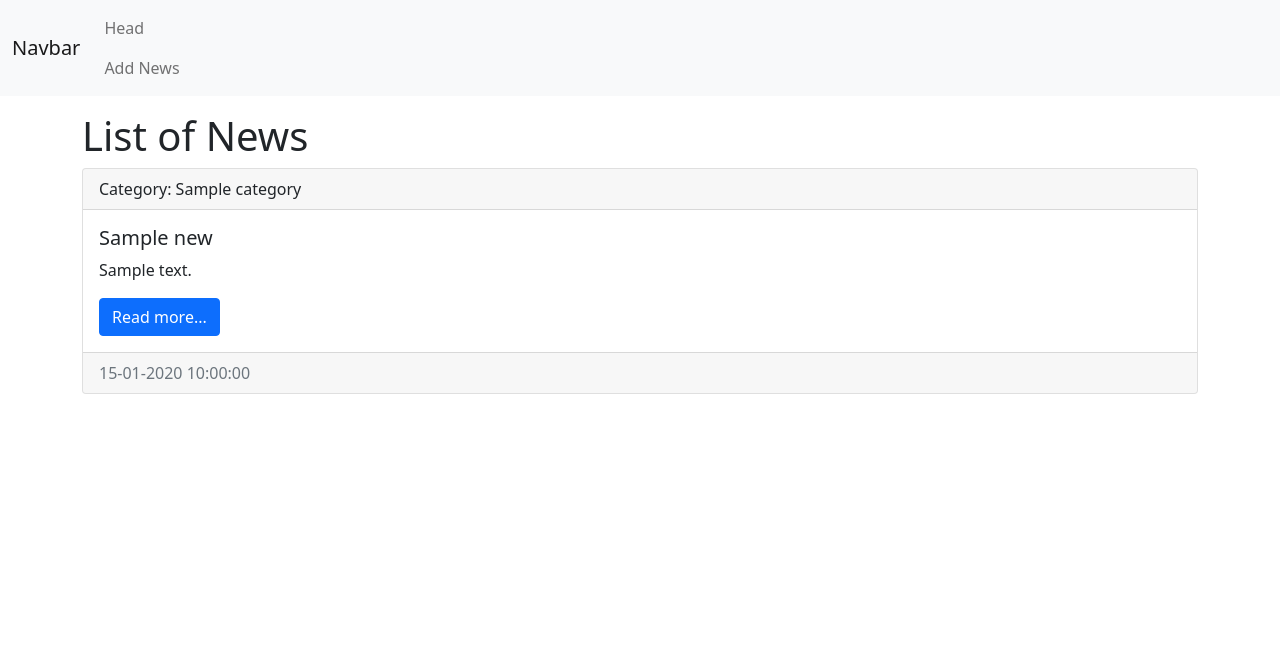
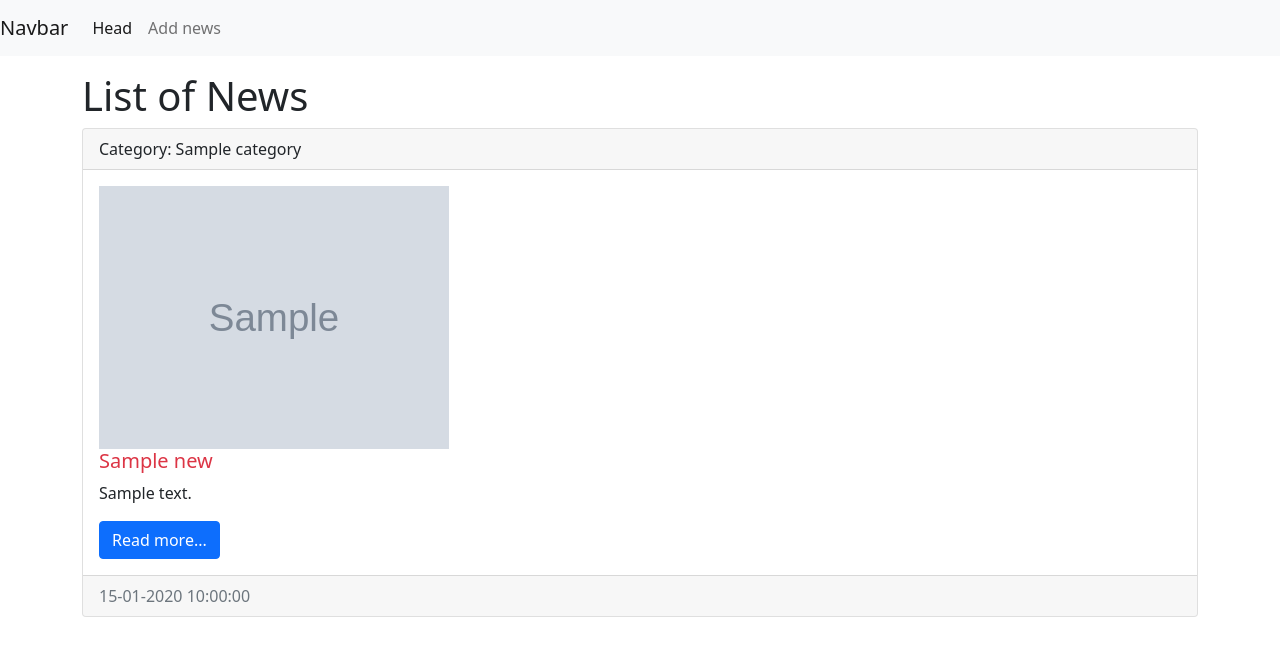
Before and after one commit to veter-v/news_site, a Django app: page / in a window 1280 px wide. Shown: the top 656 px of the page. Run offline with Django 4.2, Linux system fonts and the light colour scheme; tables that the repository leaves empty hold one stand-in row (values such as "Sample post"); grey boxes marked "Sample" are stand-in pictures.

Commit message:
Updated index.html (add photos)

```diff
--- a/news_site/news/templates/news/index.html
+++ b/news_site/news/templates/news/index.html
@@ -26,29 +26,26 @@
 
         <!-- Bootstrap CSS -->
         <link href="https://cdn.jsdelivr.net/npm/bootstrap@5.1.3/dist/css/bootstrap.min.css" rel="stylesheet"
-          integrity="sha384-1BmE4kWBq78iYhFldvKuhfTAU6auU8tT94WrHftjDbrCEXSU1oBoqyl2QvZ6jIW3" crossorigin="anonymous">
+              integrity="sha384-1BmE4kWBq78iYhFldvKuhfTAU6auU8tT94WrHftjDbrCEXSU1oBoqyl2QvZ6jIW3"
+              crossorigin="anonymous">
 
         <title>{{ title }}</title>
     </head>
     <body>
 
 
-<nav class="navbar navbar-expand-lg navbar-light bg-light">
-    <div class="container-fluid">
-        <a class="navbar-brand" href="/">Navbar</a>
-        <button class="navbar-toggler" type="button" data-bs-toggle="collapse" data-bs-target="#navbarSupportedContent"
-                aria-controls="navbarSupportedContent" aria-expanded="false" aria-label="Toggle navigation">
+        <nav class="navbar navbar-expand-sm navbar-light bg-light">
+            <a class="navbar-brand" href="#">Navbar</a>
+            <button class="navbar-toggler" type="button" data-bs-toggle="collapse"
+                    data-bs-target="#navbarSupportedContent" aria-controls="navbarSupportedContent"
+                    aria-expanded="false" aria-label="Переключатель навигации">
                 <span class="navbar-toggler-icon"></span>
             </button>
             <div class="collapse navbar-collapse" id="navbarSupportedContent">
-            <ul class="navbar-nav me-auto mb-2 mb-lg-0">
-
-                <li class="nav-item">
-                    <a class="nav-link" href="/">Head</a>
-                    <a class="nav-link" href="/">Add News</a>
-                </li>
+                <ul class="navbar-nav mr-auto">
+                    <li class="nav-item"><a class="nav-link active" aria-current="page" href="/">Head</a></li>
+                    <li class="nav-item"><a class="nav-link" href="#">Add news</a></li>
                 </ul>
-        </div>
             </div>
         </nav>
 
@@ -62,9 +59,22 @@
                             Category: {{ item.category }}
                         </div>
                         <div class="card-body">
-                    <h5 class="card-title">{{item.title}}</h5>
-                    <p class="card-text">{{ item.content }}</p>
-                    <a href="#" class="btn btn-primary">Read more...</a>
+                            <div class="media">
+                                {% if item.photo %}
+                                    <img src="{{ item.photo.url }}" alt="news_photo" width="350" class="mr-3">
+                                {% else %}
+                                    <img src="https://picsum.photos/id/1060/350/300?blur=2" alt="lorem_picsum" class="mr-3">
+                                {% endif %}
+                                <div class="media-body">
+                                    <h5 class="card-title {% cycle 'text-danger' 'text-success'%}">{{item.title}}</h5>
+                                    <!-- можно чередовать цвета - {% cycle 'text-danger' 'text-success'%}-->
+                                    {% autoescape on %}  <!-- включает или выключает автоэкранирование-->
+                                    <p class="card-text">{{ item.content|truncatewords:50 }}</p>
+                                    {% endautoescape %}
+                                    <a href="#" class="btn btn-primary ">Read more...</a>
+                                </div>
+                            </div>
+
                         </div>
                         <div class="card-footer text-muted">
                             {{ item.created_at|date:"d-m-Y H:i:s" }}
```
Also changed, not shown: 1 other file. Lines whose indentation alone changed are shown as unchanged.
